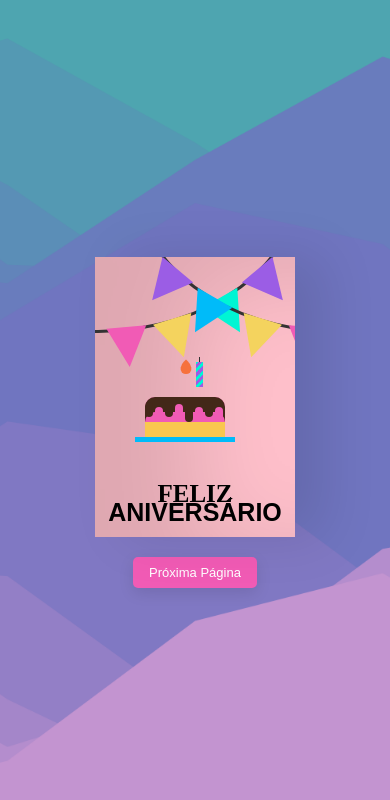
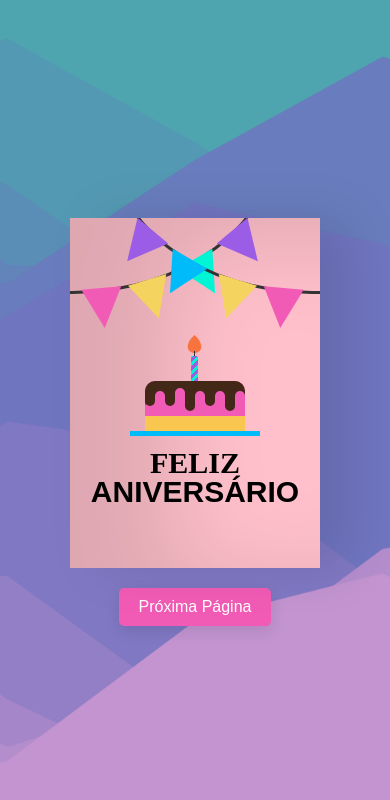
Before and after one commit to arthuraro/presente, a plain HTML site: page card.html in a window 390 px wide. Drawn offline with Linux system fonts and the light colour scheme.

Commit message:
readme.md

```diff
--- a/css/card.css
+++ b/css/card.css
@@ -257,72 +257,3 @@ button {
 button:hover {
   background-color: #d14ba3;
 }
-
-
-/* Media query for smaller screens */
-@media (max-width: 600px) {
-  .birthdayCard {
-    width: 200px;
-    height: 280px;
-  }
-
-  .cardFront, .cardInside {
-    width: 200px;
-    height: 280px;
-  }
-
-  .happy, .toyou, .bday {
-    font-size: 25px;
-  }
-
-  .plate {
-    width: 100px;
-    height: 5px;
-    left: 40px;
-    top: 180px;
-  }
-
-  .cake {
-    width: 80px;
-    height: 40px;
-    top: -40px;
-    left: 10px;
-  }
-
-  .cake:before {
-    width: 8px;
-    height: 15px;
-  }
-
-  .flame {
-    width: 12px;
-    height: 12px;
-    top: -75px;
-    left: 45px;
-  }
-
-  .inside-text {
-    top: -120px;
-    transform: scale(0.6);
-  }
-
-  .wishes {
-    top: -70px;
-    margin: 20px;
-    font-size: medium;
-  }
-
-  p {
-    font-size: 16px;
-  }
-
-  .name {
-    margin-left: 100px;
-
-  }
-
-  button {
-    padding: 8px 16px;
-    font-size: 13px;
-  }
-}
```
